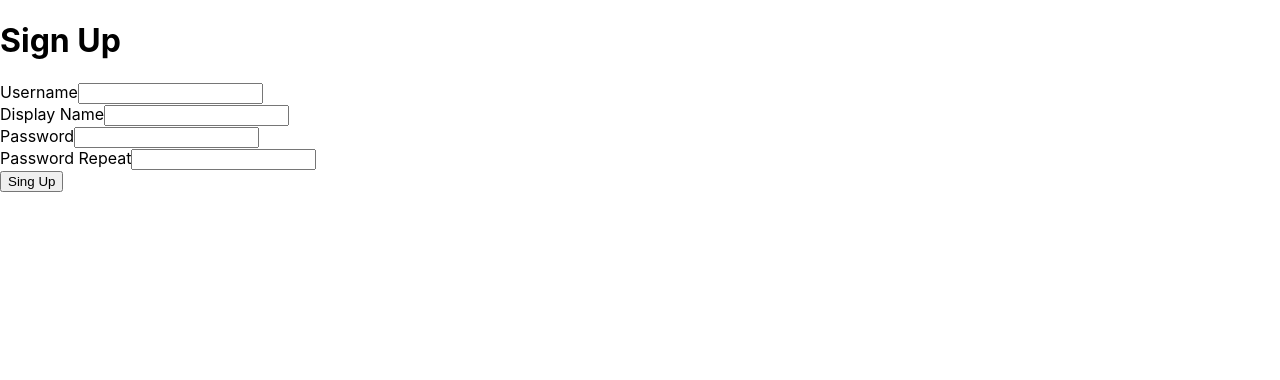
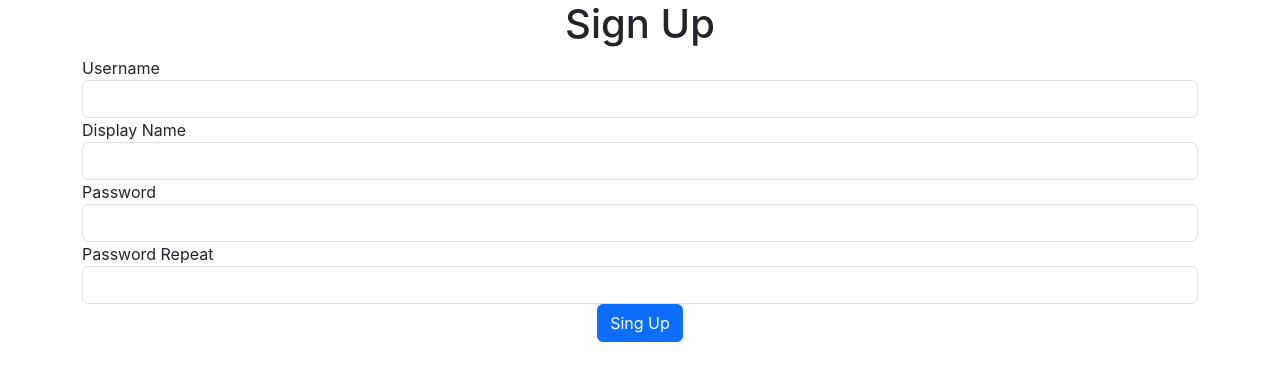
Before and after one commit to MrKuru/hoaxify-frontend, a React (Create React App) app: page / in a window 1280 px wide. Shown: the top 380 px of the page. Built offline with nearby package versions, Linux system fonts and the light colour scheme.

Commit message:
refactor

```diff
--- a/package.json
+++ b/package.json
@@ -7,6 +7,8 @@
     "@testing-library/react": "^13.4.0",
     "@testing-library/user-event": "^13.5.0",
     "axios": "^1.4.0",
+    "bootstrap": "^5.3.1",
+    "node-sass": "^7.0.3",
     "react": "^18.2.0",
     "react-dom": "^18.2.0",
     "react-scripts": "5.0.1",
--- a/public/index.html
+++ b/public/index.html
@@ -15,6 +15,7 @@
       user's mobile device or desktop. See https://developers.google.com/web/fundamentals/web-app-manifest/
     -->
     <link rel="manifest" href="%PUBLIC_URL%/manifest.json" />
+    <link href="https://cdn.jsdelivr.net/npm/bootstrap@5.3.1/dist/css/bootstrap.min.css" rel="stylesheet" integrity="sha384-4bw+/aepP/YC94hEpVNVgiZdgIC5+VKNBQNGCHeKRQN+PtmoHDEXuppvnDJzQIu9" crossorigin="anonymous">
     <!--
       Notice the use of %PUBLIC_URL% in the tags above.
       It will be replaced with the URL of the `public` folder during the build.
--- a/src/UserSignUpPage.js
+++ b/src/UserSignUpPage.js
@@ -17,13 +17,15 @@ export default class UserSignUpPage extends Component {
     }
     onClickSignup = event => {
         event.preventDefault();
+        const {username, displayName, password} = this.state;
         const body = {
-            username: this.state.username,
-            displayName: this.state.displayName,
-            password: this.state.password
-        }
-        axios.post("http://localhost:8080/api/1.0/users", body)
-    }
+            username,
+            displayName,
+            password
+        };
+
+        axios.post("/api/1.0/users", body)
+    };
 
     // onChangeUsername = event => {
     //     this.setState({
@@ -48,26 +50,32 @@ export default class UserSignUpPage extends Component {
 
     render() {
     return (
+        <div className='container'>
             <form>
-            <h1>Sign Up</h1>
-            <div>
+                <h1 className='text-center'>Sign Up</h1>
+                <div className='form-group'>
                     <label>Username</label>
-                <input name='username' onChange={this.onChange}/>
+                    <input name='username' className='form-control' onChange={this.onChange}/>
                 </div>
-            <div>
+                <div className='form-group'>
                     <label>Display Name</label>
-                <input name='displayName' onChange={this.onChange}/>
+                    <input name='displayName' className='form-control' onChange={this.onChange}/>
                 </div>
-            <div>
+                <div className='form-group'>
                     <label>Password</label>
-                <input name='password' type='password' onChange={this.onChange}/>
+                    <input name='password' type='password' className='form-control' onChange={this.onChange}/>
                 </div>
-            <div>
+                <div className='form-group'>
                     <label>Password Repeat</label>
-                <input name='passwordRepeat' type='password' onChange={this.onChange}/>
+                    <input name='passwordRepeat' type='password' className='form-control' onChange={this.onChange}/>
                 </div>
-            <button onClick={this.onClickSignup}>Sing Up</button>
+                <div className='text-center'>
+                    <button className='btn btn-primary' onClick={this.onClickSignup}>
+                        Sing Up
+                    </button>
+                </div>
             </form>
+        </div>
     )
   }
 }
```
Also changed, not shown: 1 other file (tests, documents, lock files or other folders). Lines whose indentation alone changed are shown as unchanged.
